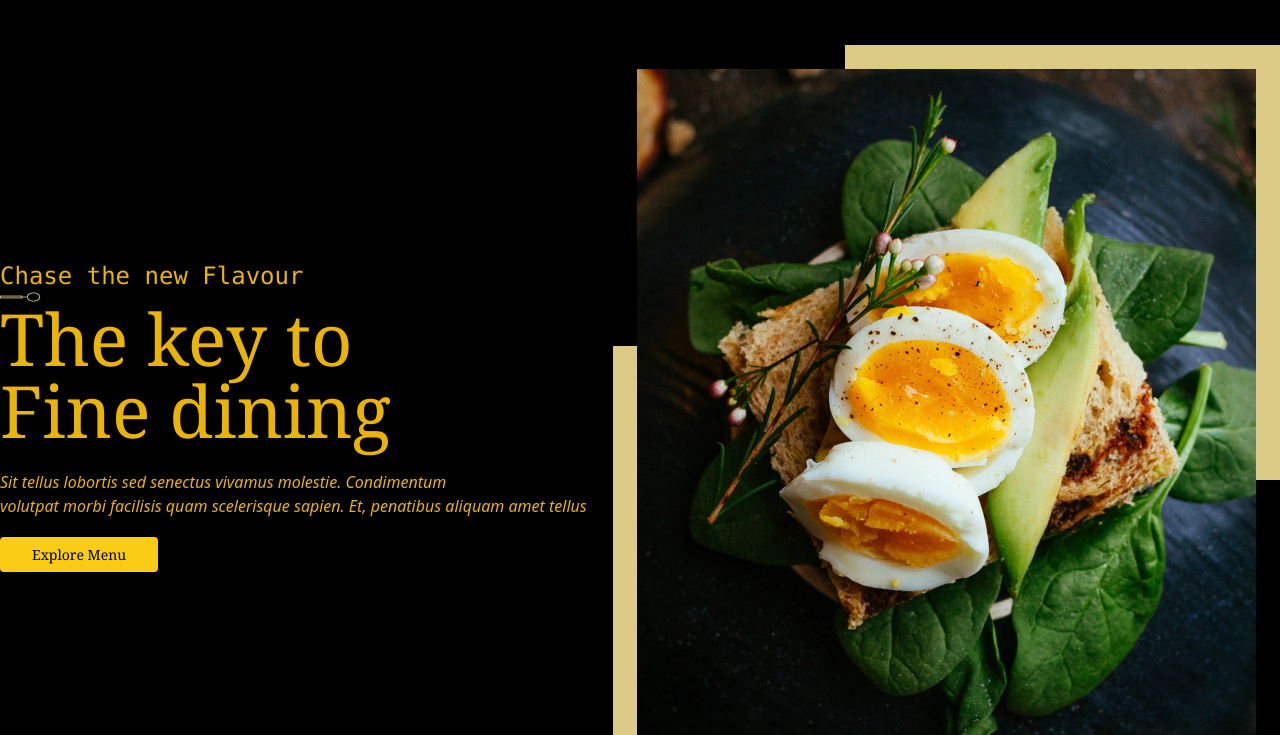
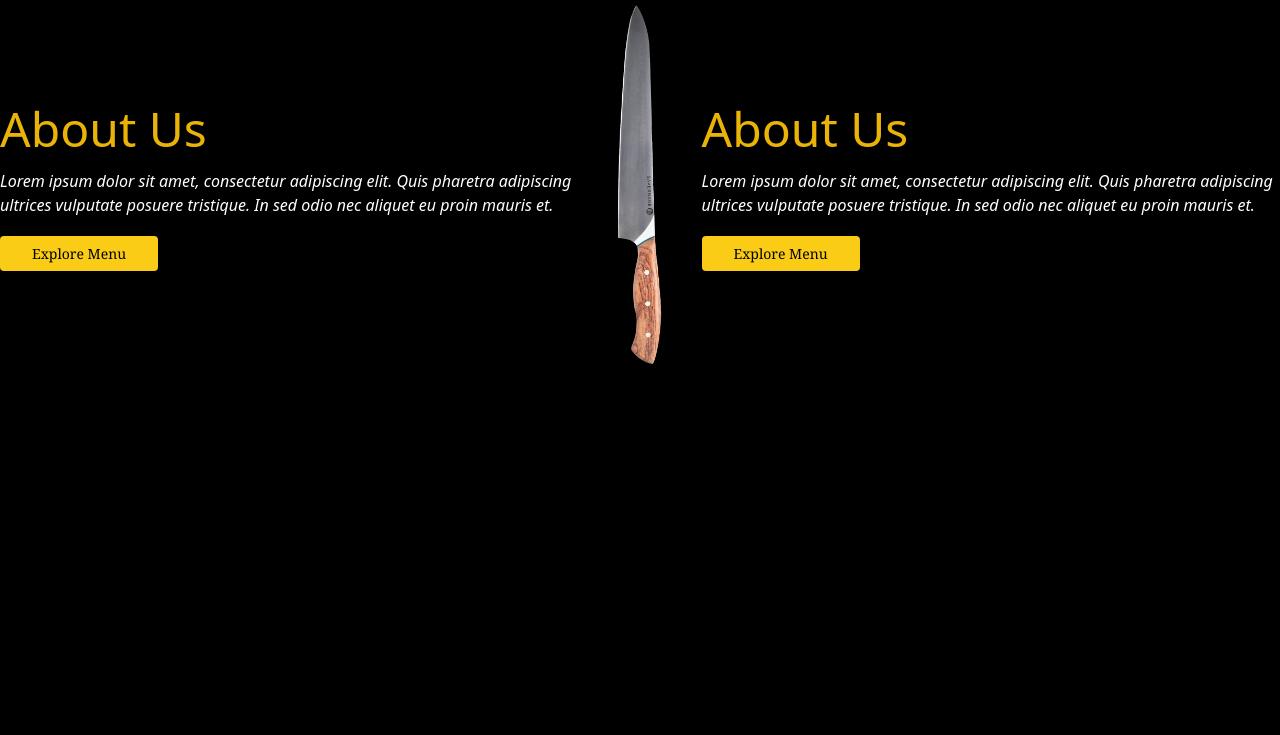
Before and after one commit to jasmina001/AuroTaste, a website: page public/index.html in a window 1280 px wide. Shown: the part 65-800 px from the top of the page. Drawn offline with Linux system fonts and the light colour scheme.

```diff
--- a/public/index.html
+++ b/public/index.html
@@ -60,28 +60,7 @@
     </div>
 
 
-    <section id="Product" class="container mx-auto mt-10 flex items-center justify-between">
-        <div>
-            <h2 class="font-mono text-2xl text-yellow-500">Chase the new Flavour</h2>
-            <img src="/assets/Vector (1).png">
-            <h1 class="text-7xl font-serif text-yellow-500">
-                The key to<br> Fine dining
-            </h1>
-            <div class="text-black">
-                .
-            </div>
-            <i class="text-yellow-500">Sit tellus lobortis sed senectus vivamus molestie. Condimentum<br> volutpat morbi
-                facilisis quam scelerisque
-                sapien. Et, penatibus aliquam amet tellus </i><br>
-            <div>.</div>
-            <a href="#"
-                class="px-8 py-2 text-sm font-serif text-black bg-yellow-400 rounded hover:bg-yellow-200">Explore
-                Menu</a>
-        </div>
-        <div>
-            <img src="/assets/Hero img.png" </div>
 
-    </section>
     <section id="Team" class="bg-black flex items-center justify-center container mx-auto gap-10">
         <div>
             <h1 class="text-yellow-500 text-5xl mb-4">
```
